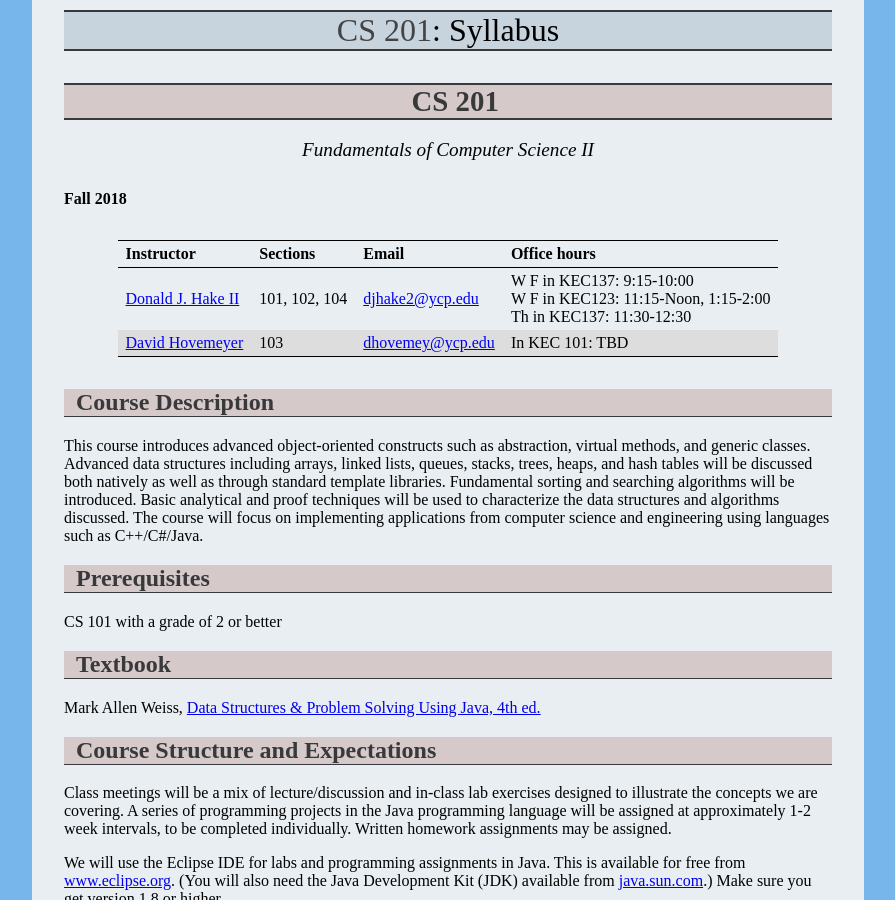
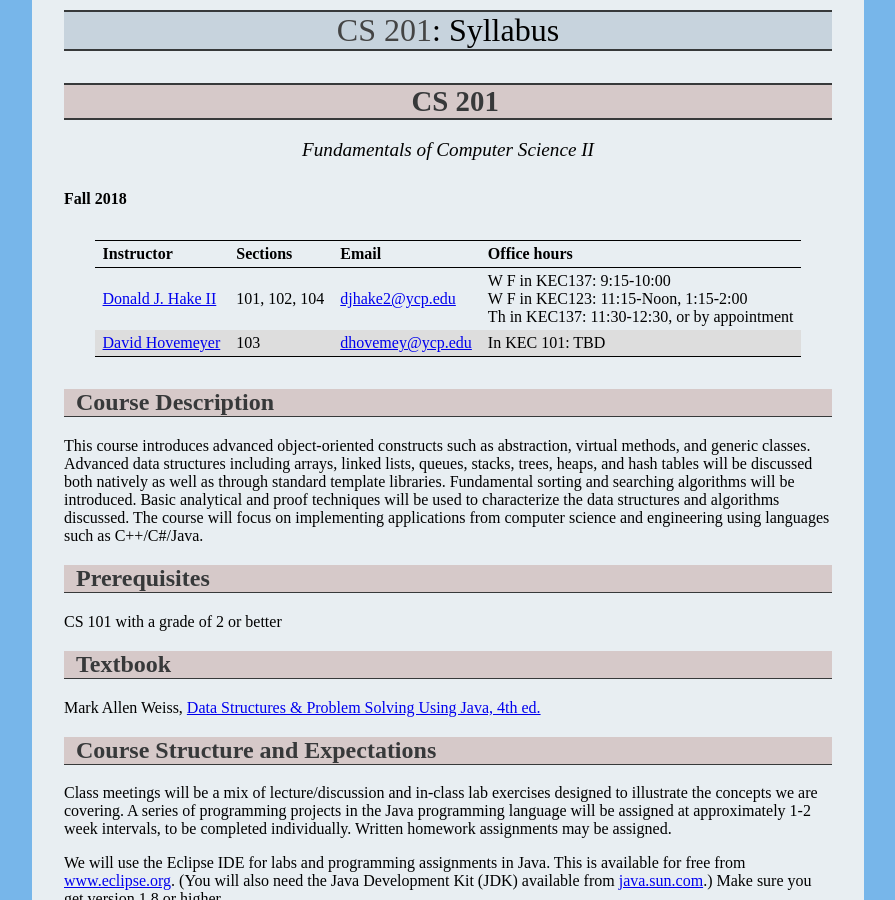
Before and after one commit to ycpcs/cs201-fall2018, a Jekyll site: the page built from syllabus.md, in a window 1280 px wide and 900 px high. Shown: the whole window, without its empty margins (192-1087 px from the left). Built offline with Jekyll 4.4.1, drawn with Linux system fonts in a browser that asks for light colours.

Commit message:
office hours

```diff
--- a/syllabus.md
+++ b/syllabus.md
@@ -11,7 +11,7 @@ title: "Syllabus"
 
 Instructor | Sections | Email | Office hours
 ---------- | -------- | ----- | ------------
-[Donald J. Hake II](http://faculty.ycp.edu/~djhake2) | 101, 102, 104 | [djhake2@ycp.edu](mailto:djhake2@ycp.edu) | 	W F in KEC137: 9:15-10:00 <br> W F in KEC123: 11:15-Noon, 1:15-2:00 <br> Th in KEC137: 11:30-12:30
+[Donald J. Hake II](http://faculty.ycp.edu/~djhake2) | 101, 102, 104 | [djhake2@ycp.edu](mailto:djhake2@ycp.edu) | 	W F in KEC137: 9:15-10:00 <br> W F in KEC123: 11:15-Noon, 1:15-2:00 <br> Th in KEC137: 11:30-12:30, or by appointment
 [David Hovemeyer](http://faculty.ycp.edu/~dhovemey) | 103 | [dhovemey@ycp.edu](mailto:dhovemey@ycp.edu) | In KEC 101: TBD
 
 Course Description
```
